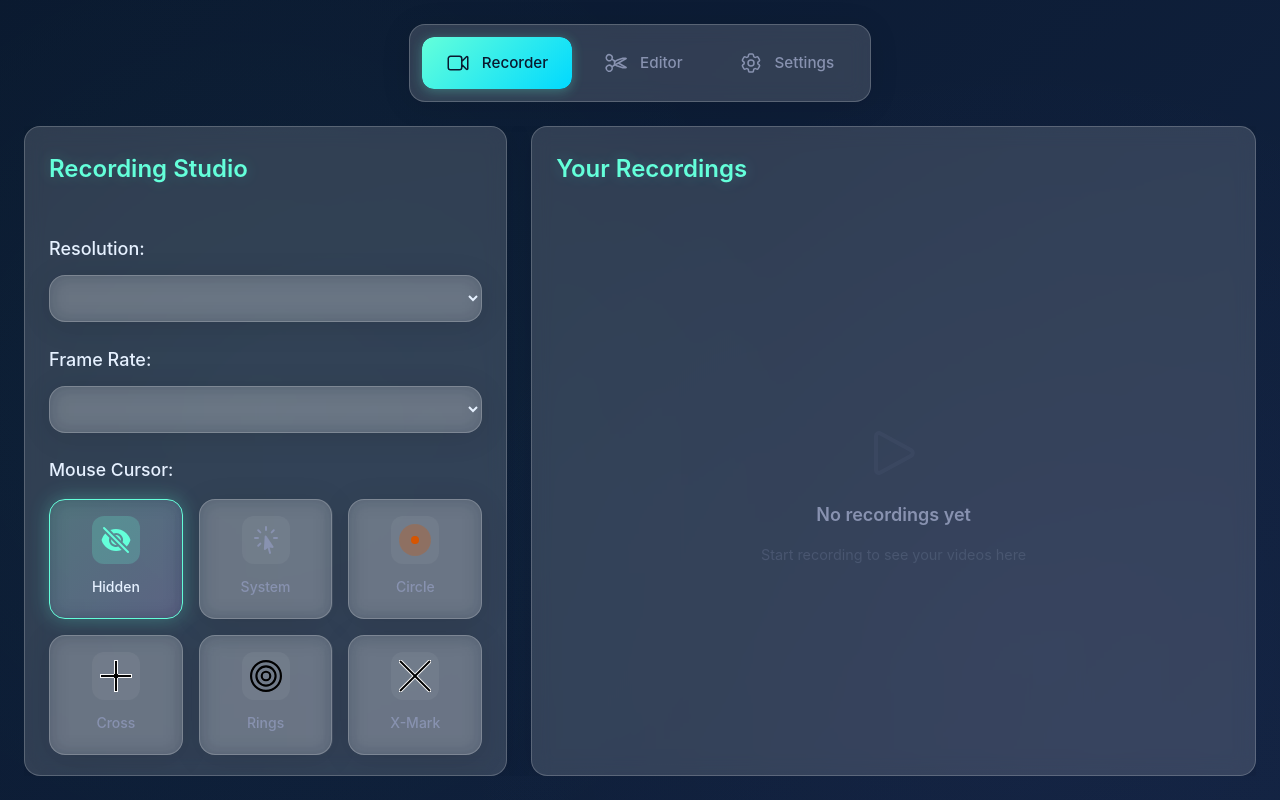
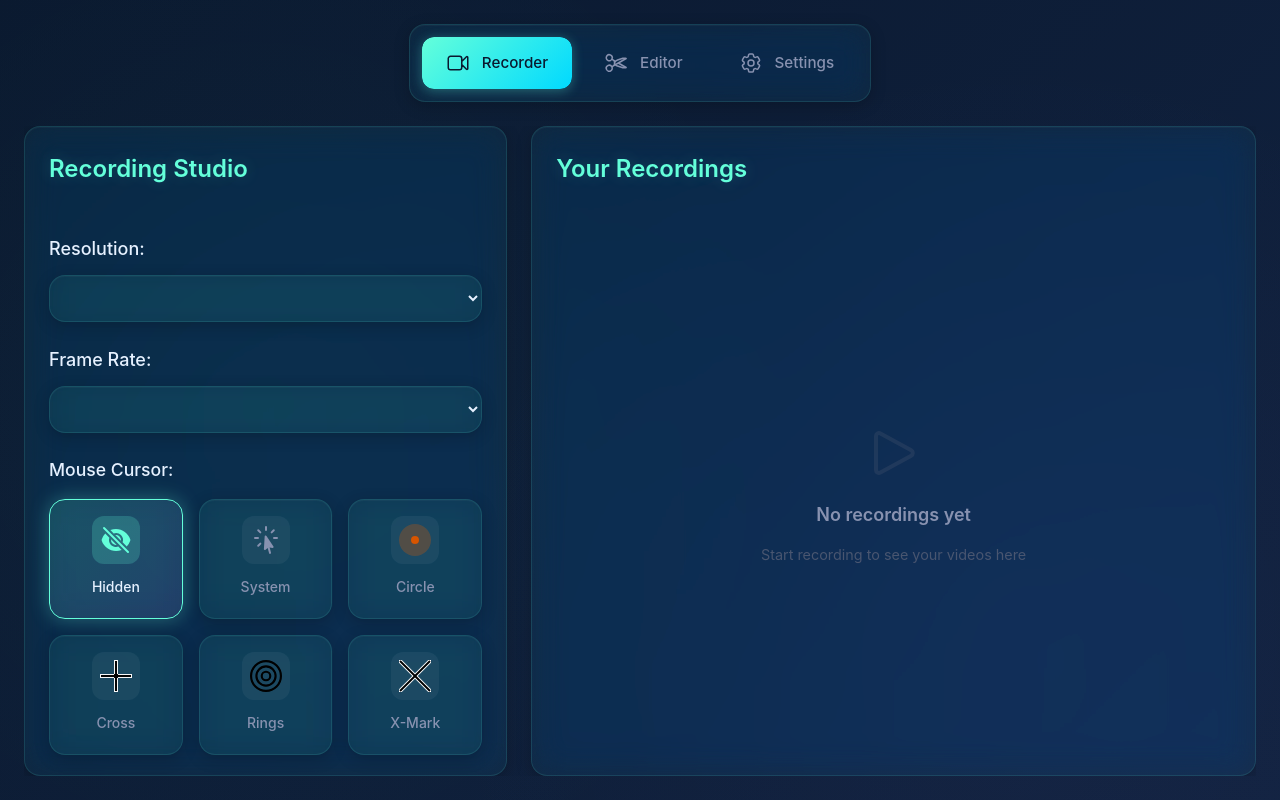
Before and after one commit to nisaacdz/xlab, a React (Vite) app: page / in a window 1280 px wide. Built offline with nearby package versions, Linux system fonts and the light colour scheme.

Commit message:
Remove duplicate CSS from App.css

```diff
--- a/src/App.css
+++ b/src/App.css
@@ -256,26 +256,3 @@ select option {
     font-size: 0.9rem;
   }
 }
-.app-container {
-  width: 100%;
-  height: 100%;
-  position: absolute;
-  overflow: auto;
-  left: 0;
-  top: 0;
-}
-
-/* Glassmorphism Base Styles */
-.glass {
-  background: rgba(255, 255, 255, 0.15);
-  border-radius: 16px;
-  box-shadow: 0 4px 30px rgba(0, 0, 0, 0.1);
-  backdrop-filter: blur(10px);
-  border: 1px solid rgba(255, 255, 255, 0.2);
-}
-
-/* Dark Mode Support */
-.dark .glass {
-  background: rgba(0, 0, 0, 0.2);
-  border: 1px solid rgba(255, 255, 255, 0.1);
-}
```
